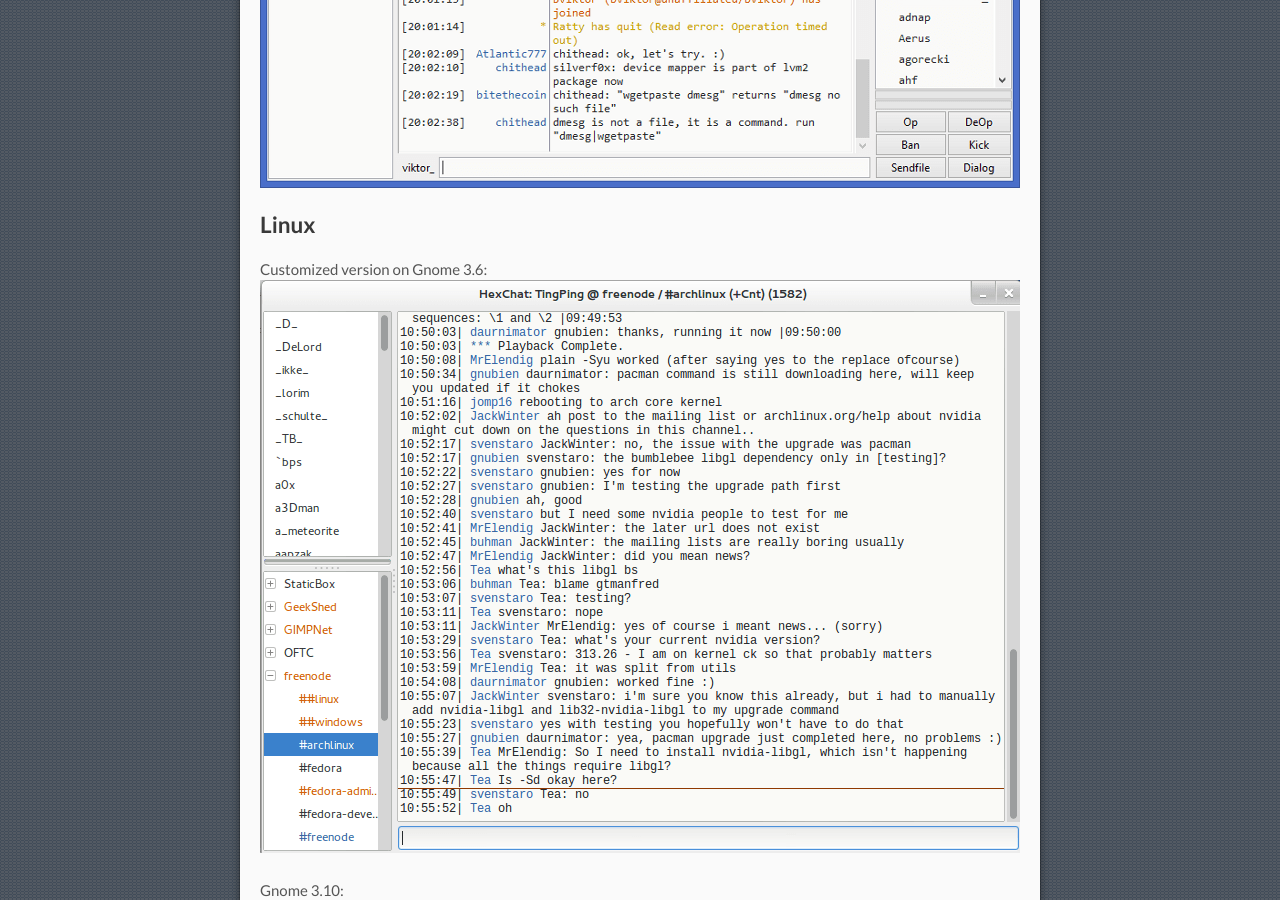
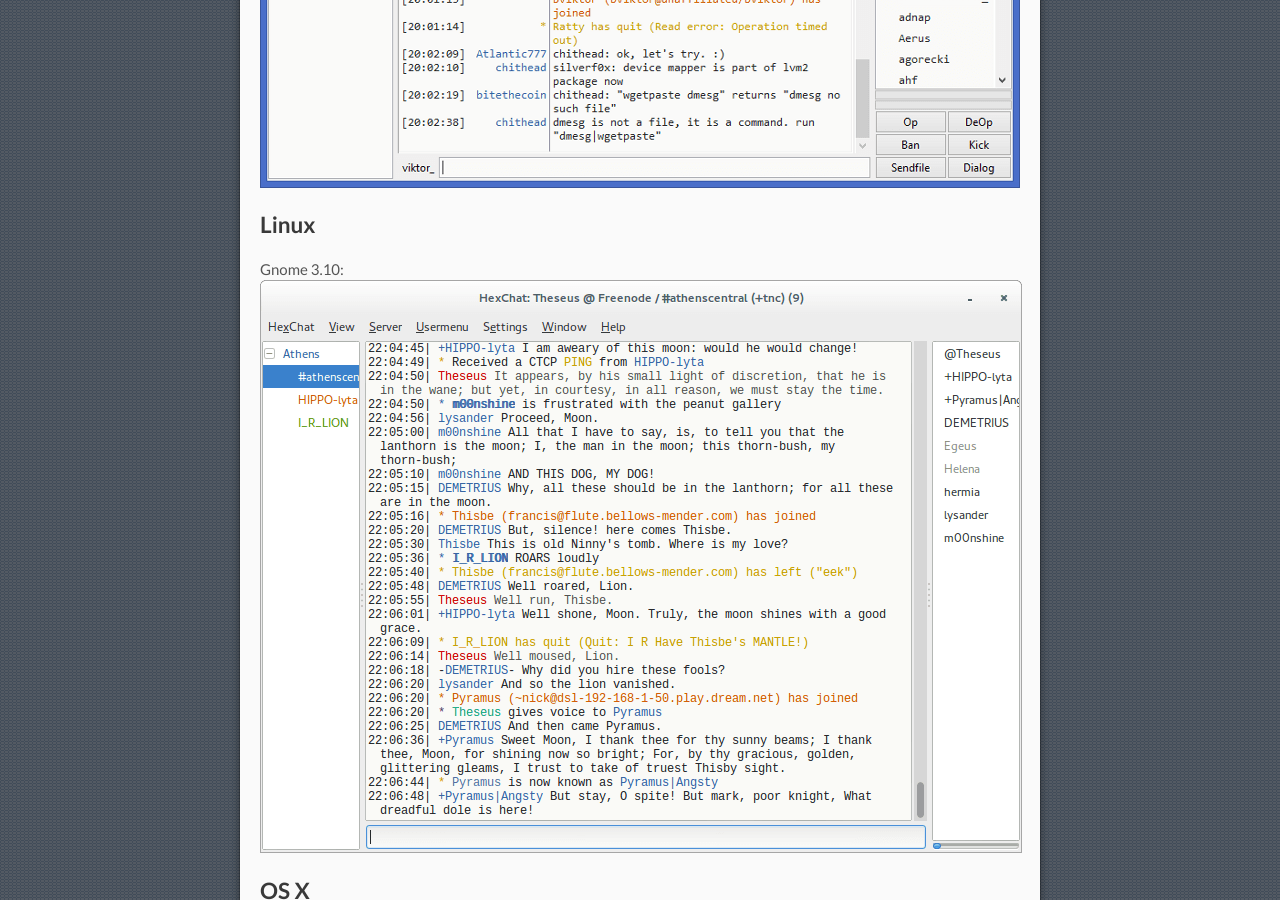
Before and after one commit to hexchat/hexchat.github.com, a Jekyll site: the page built from screenshots.md, in a window 1280 px wide and 900 px high, scrolled down 597 px. Built offline with Jekyll 4.4.1, drawn with Linux system fonts in a browser that asks for light colours.

Commit message:
Update screenshots.md

```diff
--- a/screenshots.md
+++ b/screenshots.md
@@ -10,9 +10,6 @@
 
 ## Linux
 
-Customized version on Gnome 3.6:
-![HexChat Gnome 3.6 Screenshot](/img/screenshot-gnome-3.6.png)
-
 Gnome 3.10:
 ![HexChat Gnome 3.10 Screenshot](/img/screenshot-gnome-3.10.png)
 
```
